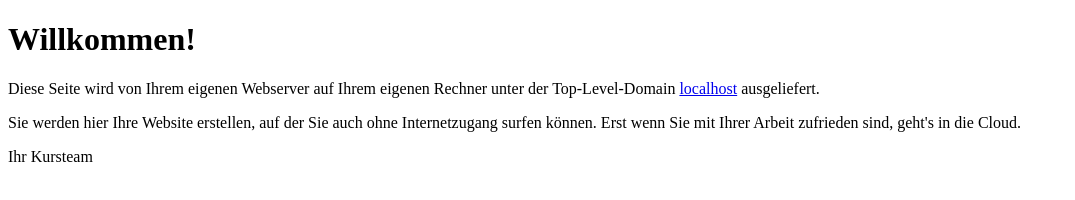
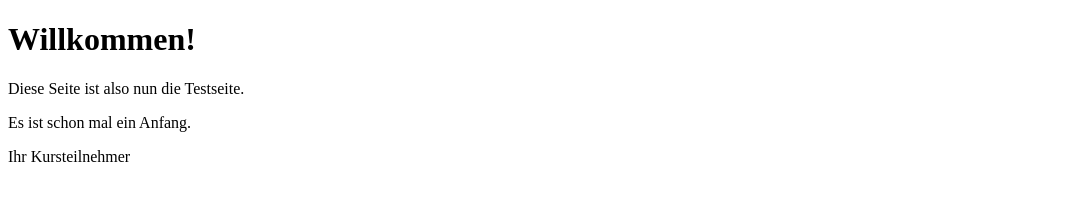
Before and after one commit to igwigg/webproject, a plain HTML site: page index.html in a window 1280 px wide. Shown: the whole page, without its empty margins (0-1075 px from the left). Drawn offline with Linux system fonts and the light colour scheme.

Commit message:
Update index.html

```diff
--- a/index.html
+++ b/index.html
@@ -10,15 +10,13 @@
 </header>
 <article>
 	<p>
-		Diese Seite wird von Ihrem eigenen Webserver auf Ihrem eigenen Rechner unter der Top-Level-Domain
-		<a href="http://localhost">localhost</a> ausgeliefert.
+		Diese Seite ist also nun die Testseite.
 	</p>
 	<p>
-		Sie werden hier Ihre Website erstellen, auf der Sie auch ohne Internetzugang surfen können.
-		Erst wenn Sie mit Ihrer Arbeit zufrieden sind, geht's in die Cloud.
+		Es ist schon mal ein Anfang.
 	</p>
 	<p>
-		Ihr Kursteam
+		Ihr Kursteilnehmer
 	</p>
 </article>
 </body>
```
